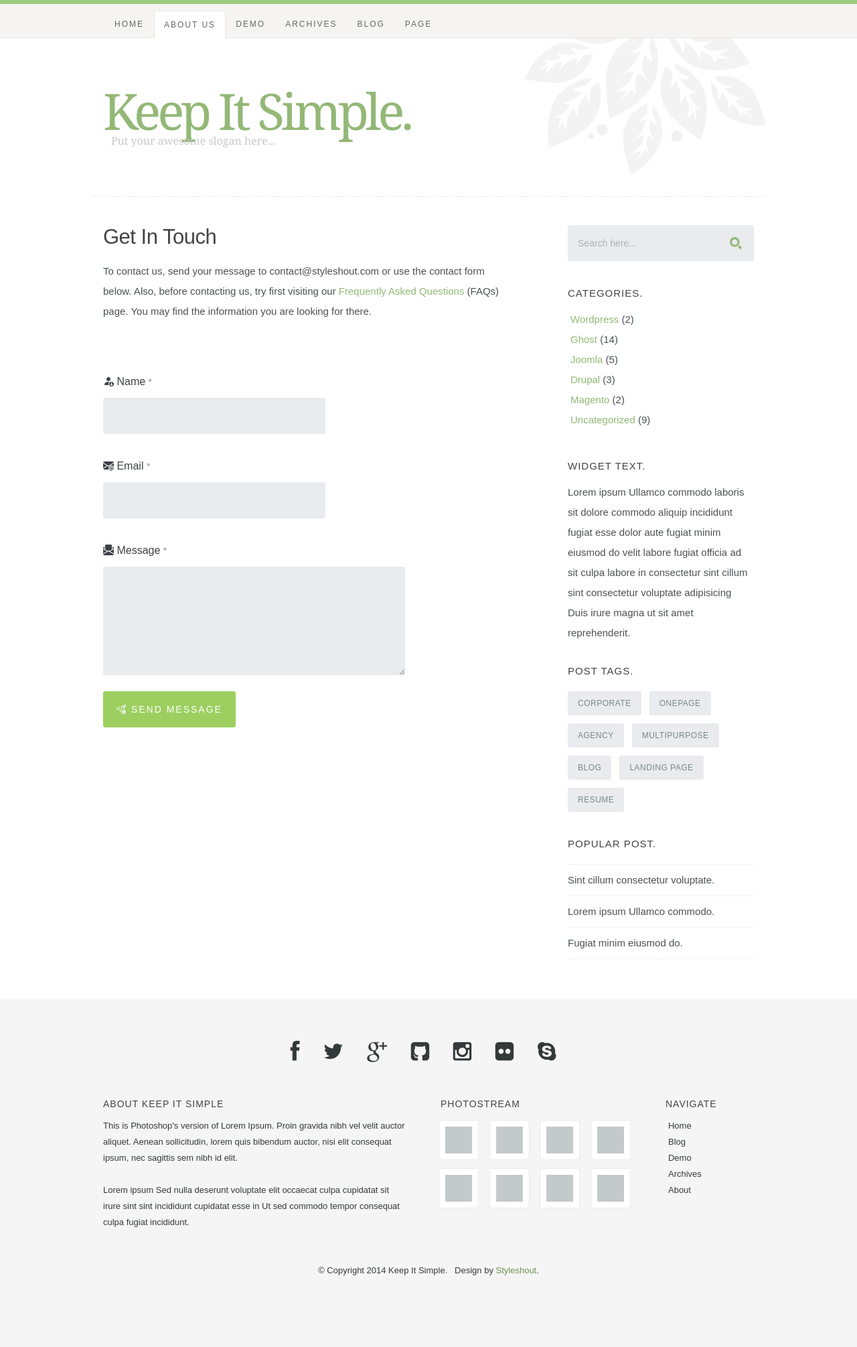
After one commit to katyadess/-bootstrap-hw, a Django app: page /contact/ in a window 1280 px wide. The commit adds this page. Shown: the whole page at 67% size. Run offline with Django 5.2, Linux system fonts and the light colour scheme; some libraries are stand-ins or nearby versions.

Commit message:
added contact page

```diff
--- a/myproject/main/urls.py
+++ b/myproject/main/urls.py
@@ -9,5 +9,5 @@ urlpatterns = [
     path('page/', views.page, name='page'),
     path('single/', views.single, name='single'),
     path('about', views.about, name='about'),
-
+    path('contact/', views.contact, name='contact'),
 ]
--- a/myproject/main/views.py
+++ b/myproject/main/views.py
@@ -27,3 +27,6 @@ def single(request):
 
 def about(request):
     return render(request, 'main/about.html')
+
+def contact(request):
+    return render(request, 'main/contact.html')
--- a/myproject/templates/main/about.html
+++ b/myproject/templates/main/about.html
@@ -5,7 +5,7 @@
 	<li><a href="{% url "index" %}">Home</a></li>
 	<li class="has-children current"><a href="{% url "about" %}">About Us</a>
 	<ul>
-	   <li><a href="#">Contact Us</a></li>
+	   <li><a href="{% url "contact" %}">Contact Us</a></li>
 	   <li><a href="#">FAQ</a></li>
 	</ul>
  </li>
@@ -65,7 +65,7 @@
 	<div class="entry-content">
         <p>
             Let's stay connected. Stay up to date with new template releases and what is happening in styleshout.
-            Follow us on social media. You can contact us <a href="#">HERE</a>.
+            Follow us on social media. You can contact us <a href="{% url "contact" %}">HERE</a>.
         </p>
     </div>
 
--- a/myproject/templates/main/archives.html
+++ b/myproject/templates/main/archives.html
@@ -5,7 +5,7 @@
 	<li><a href="{% url "index" %}">Home</a></li>
 	<li class="has-children"><a href="{% url "about" %}">About Us</a>
 	<ul>
-		<li><a href="#">Contact Us</a></li>
+		<li><a href="{% url "contact" %}">Contact Us</a></li>
 		<li><a href="#">FAQ</a></li>
 	</ul>
  </li>
@@ -93,7 +93,7 @@
 		<ul>
 			<li><a href="{% url 'archives' %}">Archives</a></li>
 			<li><a href="{% url "index" %}">Home</a></li>
-			<li><a href="#">About Us</a></li>
+			<li><a href="{% url "about" %}">About Us</a></li>
 			<li><a href="{% url "blog" %}">Blog</a></li>
 			<li><a href="{% url "demo" %}">Demo</a></li>
 			<li><a href="{% url "page" %}">Other Stuff</a></li>
--- a/myproject/templates/main/base.html
+++ b/myproject/templates/main/base.html
@@ -16,6 +16,7 @@
 
    <!-- CSS
    ================================================== -->
+   <link rel="stylesheet" href="https://cdn.jsdelivr.net/npm/bootstrap-icons@1.11.3/font/bootstrap-icons.min.css">
    <link rel="stylesheet" href="{% static 'main/css/default.css' %}">
 	<link rel="stylesheet" href="{% static 'main/css/layout.css' %}">
 	<link rel="stylesheet" href="{% static 'main/css/media-queries.css' %}">
@@ -198,7 +199,7 @@
                <li><a href="{% url "blog" %}">Blog</a></li>
                <li><a href="{% url "demo" %}">Demo</a></li>
                <li><a href="{% url "archives" %}">Archives</a></li>
-               <li><a href="#">About</a></li>
+               <li><a href="{% url "about" %}">About</a></li>
             </ul>
          </div>
 
--- /dev/null
+++ b/myproject/templates/main/contact.html
@@ -0,0 +1,67 @@
+{% extends "main/base.html" %}
+
+{% block navs %}
+<ul id="nav" class="nav">
+	<li><a href="{% url "index" %}">Home</a></li>
+	<li class="has-children current"><a href="{% url "about" %}">About Us</a>
+	<ul>
+	   <li><a href="{% url "contact" %}">Contact Us</a></li>
+	   <li><a href="#">FAQ</a></li>
+	</ul>
+ </li>
+ <li><a href="{% url "demo" %}">Demo</a></li>
+ <li><a href="{% url "archives" %}">Archives</a></li>
+	<li class="has-children"><a href="{% url "single" %}">Blog</a>
+		  <ul>
+	   <li><a href="{% url "blog" %}">Blog Entries</a></li>
+	   <li><a href="{% url "single" %}">Single Blog</a></li>
+	</ul>
+	</li>
+	<li><a href="{% url "page" %}">Page</a></li>
+ </ul> <!-- end #nav -->
+{% endblock navs %}
+
+{% block content %}
+
+<article class="entry">
+
+	<header class="entry-header">
+
+		<h2 class="entry-title">
+			Get In Touch
+		</h2>
+
+	</header>
+
+	<div class="entry-content">
+        <p>To contact us, send your message to contact@styleshout.com or use the contact form below.
+            Also, before contacting us, try first visiting our <a href="#">Frequently Asked Questions</a> (FAQs) page.
+            You may find the information you are looking for there.</p>
+    </div>
+
+
+</article> <!-- end entry -->
+
+<form name="contactForm" id="contactForm" method="post" action="">
+    <fieldset>
+
+    <div class="group">
+            <label for="cName"><i class="bi bi-person-fill-down"></i> Name <span class="required">*</span></label>
+            <input name="cName" type="text" id="cName" size="35" value="" />
+    </div>
+
+    <div class="group">
+            <label for="cEmail"><i class="bi bi-envelope-at-fill"></i> Email <span class="required">*</span></label>
+            <input name="cEmail" type="text" id="cEmail" size="35" value="" />
+    </div>
+
+    <div class="message group">
+    <label  for="cMessage"><i class="bi bi-envelope-paper-fill"></i> Message <span class="required">*</span></label>
+    <textarea name="cMessage"  id="cMessage" rows="10" cols="50" ></textarea>
+    </div>
+
+    <button type="submit" class="submit"><i class="bi bi-send-arrow-down"></i> Send Message</button>
+
+    </fieldset>
+    </form> <!-- Form End -->
+{% endblock content %}
--- a/myproject/templates/main/demo.html
+++ b/myproject/templates/main/demo.html
@@ -58,7 +58,7 @@
                <li><a href="{% url "index" %}">Home</a></li>
                <li class="has-children"><a href="{% url "about" %}">About Us</a>
                <ul>
-                  <li><a href="#">Contact Us</a></li>
+                  <li><a href="{% url "contact" %}">Contact Us</a></li>
 	               <li><a href="#">FAQ</a></li>
                </ul>
              </li>
@@ -557,7 +557,7 @@
                <li><a href="{% url "blog" %}">Blog</a></li>
                <li><a href="{% url "demo" %}">Demo</a></li>
                <li><a href="{% url "archives" %}">Archives</a></li>
-               <li><a href="#">About</a></li>
+               <li><a href="{% url "about" %}">About</a></li>
             </ul>
          </div>
 
--- a/myproject/templates/main/index.html
+++ b/myproject/templates/main/index.html
@@ -5,7 +5,7 @@
 	<li class="current"><a href="{% url "index" %}">Home</a></li>
 	<li class="has-children"><a href="{% url "about" %}">About Us</a>
 	<ul>
-		<li><a href="#">Contact Us</a></li>
+		<li><a href="{% url "contact" %}">Contact Us</a></li>
 		<li><a href="#">FAQ</a></li>
 	</ul>
  </li>
--- a/myproject/templates/main/page.html
+++ b/myproject/templates/main/page.html
@@ -5,7 +5,7 @@
 	<li><a href="{% url "index" %}">Home</a></li>
 	<li class="has-children"><a href="{% url "about" %}">About Us</a>
 	<ul>
-		<li><a href="#">Contact Us</a></li>
+		<li><a href="{% url "contact" %}">Contact Us</a></li>
 		<li><a href="#">FAQ</a></li>
 	</ul>
  </li>
--- a/myproject/templates/main/single.html
+++ b/myproject/templates/main/single.html
@@ -5,7 +5,7 @@
 	<li><a href="{% url "index" %}">Home</a></li>
 	<li class="has-children"><a href="{% url "about" %}">About Us</a>
 	<ul>
-		<li><a href="#">Contact Us</a></li>
+		<li><a href="{% url "contact" %}">Contact Us</a></li>
 		<li><a href="#">FAQ</a></li>
 	</ul>
  </li>
```
Also changed, not shown: myproject/templates/main/blog.html (+5 -5 lines).
